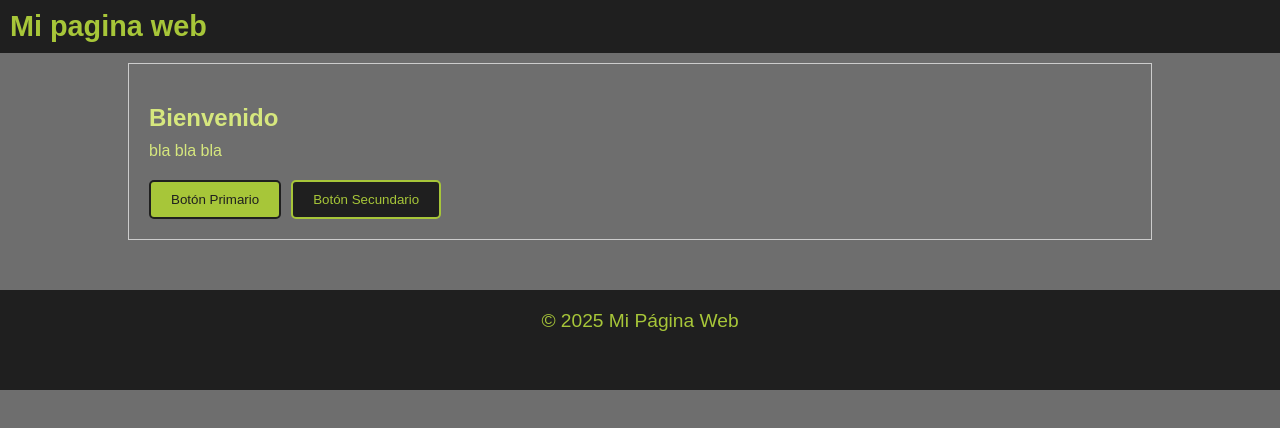
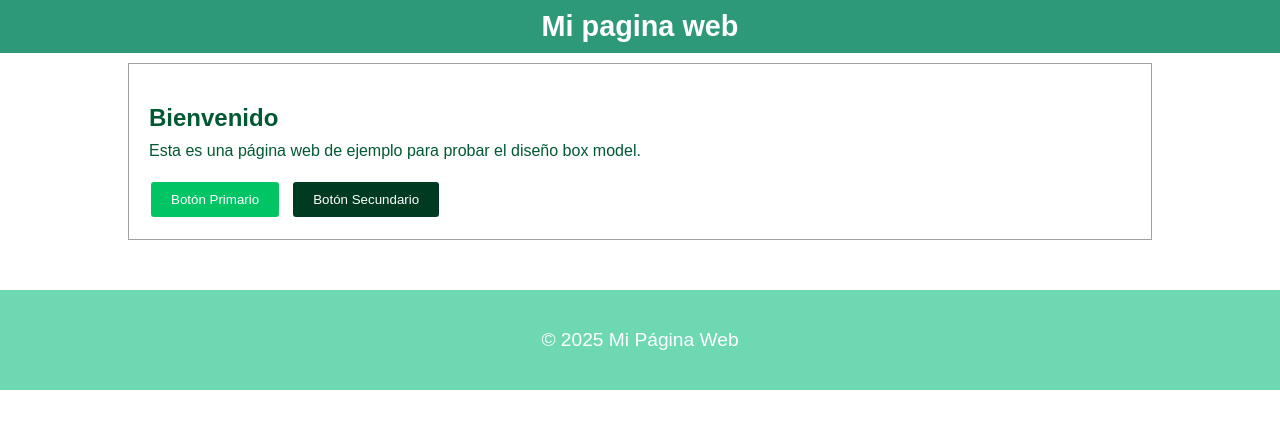
Before and after one commit to Kmlox1990/box-modeling, a plain HTML site: page index.html in a window 1280 px wide. Drawn offline with Linux system fonts and the light colour scheme.

Commit message:
css corregido cambios en texto content__text

```diff
--- a/css/style.css
+++ b/css/style.css
@@ -1,78 +1,113 @@
-*{
+* {
   margin: 0;
   padding: 0;
   box-sizing: border-box;
 }
 
 .page {
-    font-family:Arial, Helvetica, sans-serif;
-    background-color: #6e6e6e;
-    color: #d6e77e;
+  font-family: Arial, Helvetica, sans-serif;
+  background-color: #ffffff;
+  color: #005932;
 }
+
 .header {
   width: 100%;
   margin: 0 auto;
   padding: 10px;
-    color: #a7c639;
-    background-color: #1f1f1f;
+  color: #ffffff;
+  background-color: #2e9979;
+  display: flex;
+  justify-content: center;
+  align-items: center;
 }
+
 .header__title {
   font-size: 1.8rem;
 }
+
 .container {
   width: 80%;
   margin: 0 auto;
   margin-top: 10px;
-    border: 1px solid #ccc;
+  border: 1px solid #a1a1a1;
   padding: 20px;
 }
+
 .content {
   margin-top: 20px;
 }
+
 .content__title {
   margin-bottom: 10px;
 }
+
 .content__text {
   margin-bottom: 20px;
 }
+
 .content__buttons {
   display: flex;
   gap: 10px;
 }
+
 .button {
   padding: 10px 20px;
   border: 2px solid #a7c639;
   border-radius: 5px;
   cursor: pointer;
-    transition: background-color 0.3s, color 0.3s;
+  transition: background-color 0.3s ease, color 0.3s ease;
 }
+
 .button--primary {
-    background-color: #a7c639;
-    color: #1f1f1f;
-    border-color: #1f1f1f;
+  background-color: #01c465;
+  color: #ffffff;
+  border-color: #fffefe;
 }
+
 .button--primary:hover {
-    background-color: #1f1f1f;
-    color: #a7c639;
+  background-color: #007c45;
+  color: #ffffff;
 }
+
 .button--secondary {
-    background-color: #1f1f1f;
-    color: #a7c639;
-    border-color: #a7c639;
+  background-color: #003b21;
+  color: #ffffff;
+  border-color: #ffffff;
 }
+
 .button--secondary:hover {
-    background-color: #a7c639;
-    color: #1f1f1f;
+  background-color: #00ff84;
+  color: #f9f9f9;
 }
+
 .footer {
   height: 100px;
-    background-color: #1f1f1f;
-    color: #a7c639;
+  background-color: #6ed8b3;
+  color: #ffffff;
   padding: 20px;
   margin-top: 50px;
   text-align: center;
+  display: flex;
   justify-content: center;
+  align-items: center;
 }
+
 .footer__text {
   font-size: 1.2rem;
 }
+
+@media (max-width: 768px) {
+  .container {
+    width: 95%;
+    padding: 10px;
+  }
+
+  .content__buttons {
+    flex-direction: column;
+    gap: 5px;
+  }
+
+  .button {
+    width: 100%;
+  }
+}
--- a/index.html
+++ b/index.html
@@ -15,7 +15,7 @@
     <main class="container">
         <section class="content">
             <h2 class="content__title">Bienvenido</h2>
-            <p class="content__text">bla bla bla</p>
+            <p class="content__text">Esta es una página web de ejemplo para probar el diseño box model.</p>
             <div class="content__buttons">
                 <button class="button button--primary">Botón Primario</button>
                 <button class="button button--secondary">Botón Secundario</button>
```
Lines whose indentation alone changed are shown as unchanged.
